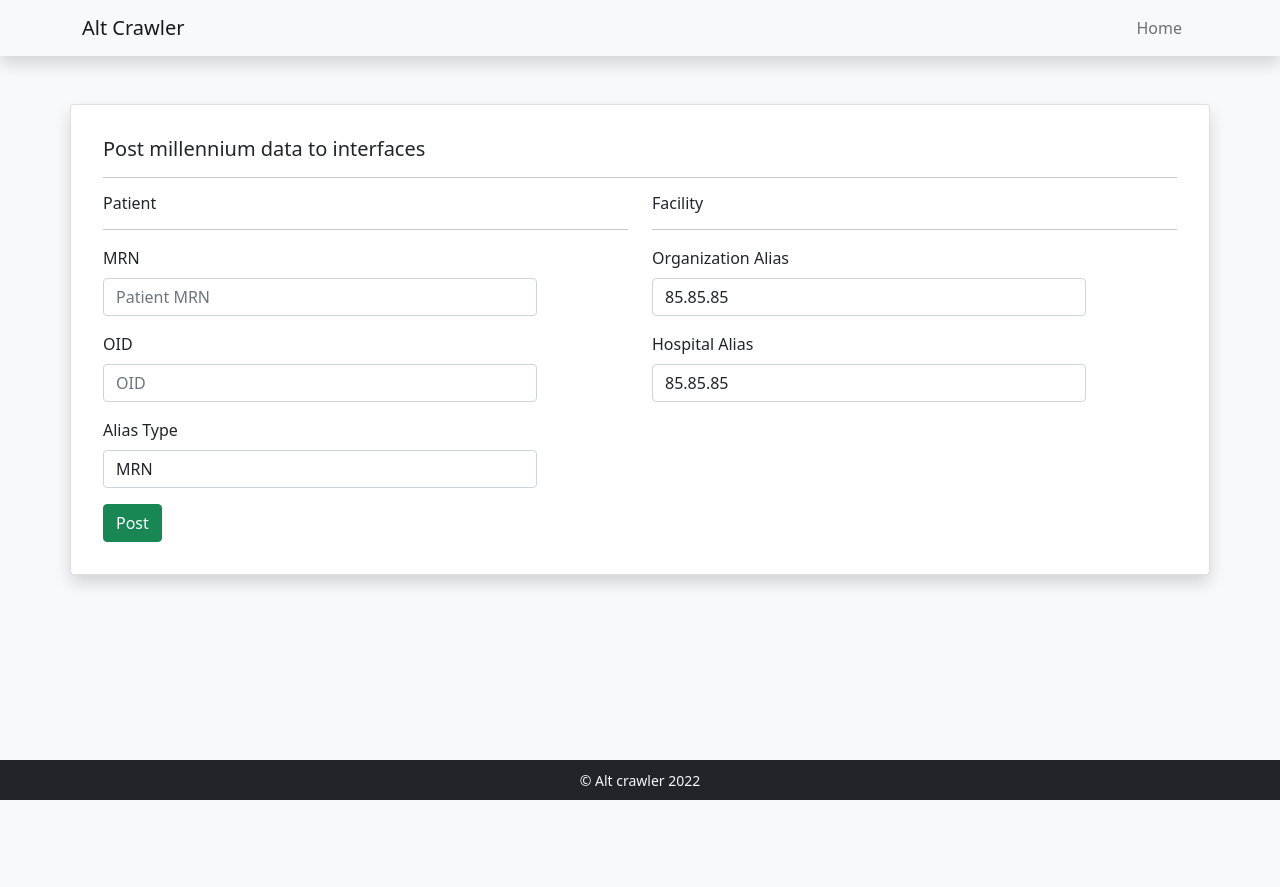
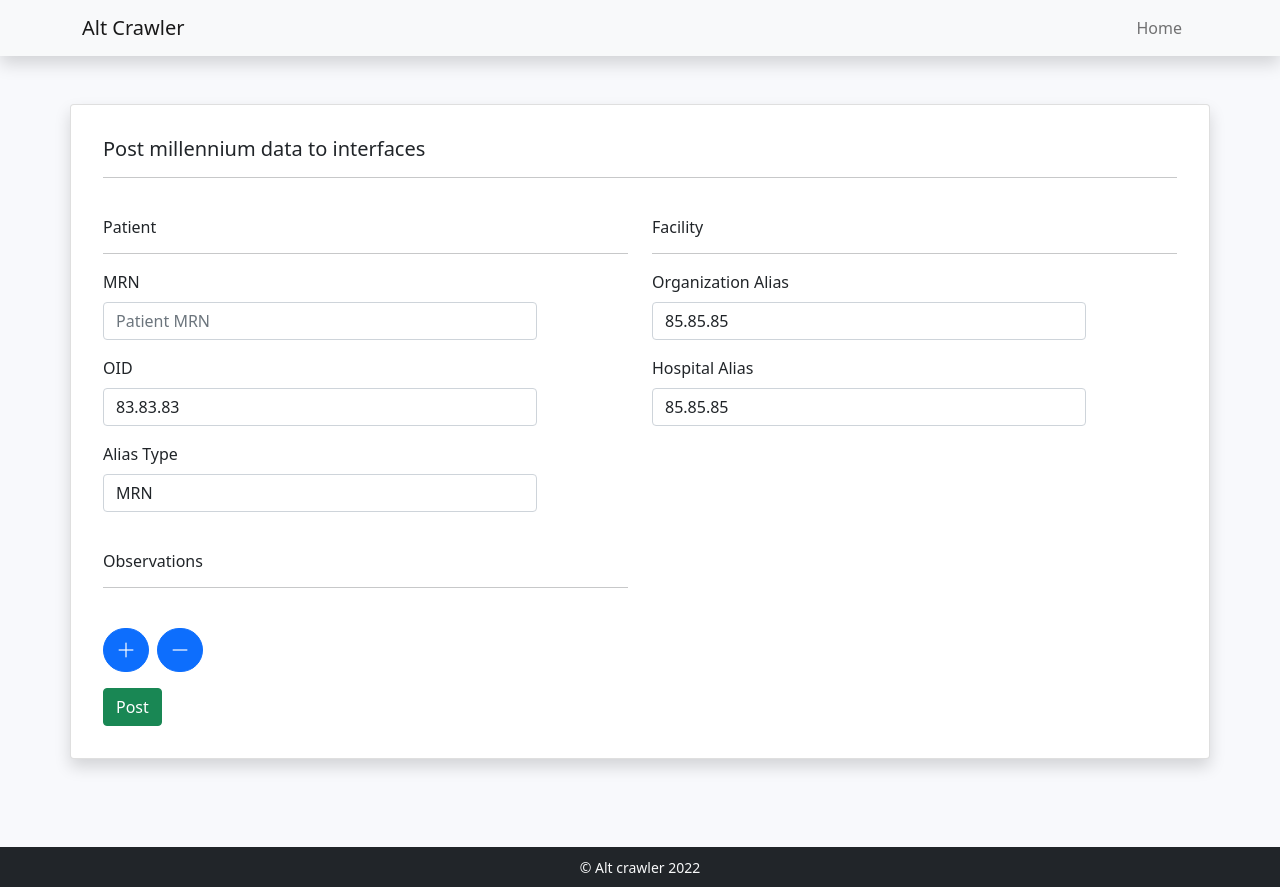
Before and after one commit to kaushikbhat07/altcrawler, a React (Create React App) app: page / in a window 1280 px wide. Before the commit the page ends 800 px from the top, so only its background shows below. Built offline with nearby package versions, Linux system fonts and the light colour scheme.

Commit message:
Form for observations with increase, decrease count using hooks

```diff
--- a/src/models/ObjectFormat.js
+++ b/src/models/ObjectFormat.js
@@ -1,4 +1,5 @@
 export const ObjectFormat = {
+    observationsInformation: {
         organizationAlias: "85.85.85",
         hospitalAlias: "85.85.85",
         patient: {
@@ -37,4 +38,5 @@ export const ObjectFormat = {
             },
         ],
         tempStoreDataMap: null,
+    },
 };
--- a/src/vitals/VitalsContainer.js
+++ b/src/vitals/VitalsContainer.js
@@ -2,11 +2,23 @@ import React, { Component } from "react";
 import Row from "react-bootstrap/Row";
 import Card from "react-bootstrap/Card";
 import VitalsForm from "./VitalsForm";
+import { ObjectFormat } from "../models/ObjectFormat";
 
 export default class VitalsContainer extends Component {
     state = {
         form: {
             validated: false,
+        },
+        observations: [],
+        patientAliases: {
+            alias: "",
+            assignAuth: null,
+            aliasType: "MRN",
+            OID: "83.83.83",
+        },
+        facility: {
+            organizationAlias: "85.85.85",
+            hospitalAlias: "85.85.85",
         },
     };
 
@@ -22,7 +34,38 @@ export default class VitalsContainer extends Component {
         //     },
         // });
         // console.log("handleFormChange: ");
-        console.log("handleFormChange");
+        // console.log("handleFormChange");
+    };
+
+    /**
+     * Copy observations values to state
+     */
+    handleObservationsChange = (event) => {};
+
+    /**
+     * Copy patient alias values to state
+     */
+    handlePatientAliasesChange = (event) => {
+        console.log("handlePatientAliasesChange");
+        this.setState({
+            patientAliases: {
+                ...this.state.patientAliases,
+                [event.target.name]: event.target.value,
+            },
+        });
+    };
+
+    /**
+     * Copy patient alias values to state
+     */
+    handleFacilityChange = (event) => {
+        console.log("handleFacilityChange");
+        this.setState({
+            facility: {
+                ...this.state.facility,
+                [event.target.name]: event.target.value,
+            },
+        });
     };
 
     /**
@@ -45,6 +88,26 @@ export default class VitalsContainer extends Component {
             console.log("OK for submission");
 
             // call api
+
+            console.log(JSON.stringify(ObjectFormat));
+            // fetch(
+            //     "http://win10d-05876:50110/criticaloutcomes-interfaces/rest/observations",
+            //     {
+            //         method: "POST",
+            //         body: JSON.stringify(ObjectFormat),
+            //         headers: {
+            //             "Content-Type": "application/json",
+            //             Accept: "*/*",
+            //         },
+            //     }
+            // )
+            //     .then((response) => {
+            //         console.log(response.status);
+            //         return response.statusText;
+            //     })
+            //     .then((error) => {
+            //         console.error(error);
+            //     });
         }
     };
 
@@ -70,6 +133,12 @@ export default class VitalsContainer extends Component {
                             <VitalsForm
                                 handleSubmit={this.handleSubmit}
                                 handleFormChange={this.handleFormChange}
+                                facility={this.state.facility}
+                                handleFacilityChange={this.handleFacilityChange}
+                                patientAliases={this.state.patientAliases}
+                                handlePatientAliasesChange={
+                                    this.handlePatientAliasesChange
+                                }
                                 form={this.state.form}
                             />
                         </div>
--- a/src/vitals/VitalsForm.js
+++ b/src/vitals/VitalsForm.js
@@ -1,17 +1,77 @@
-import React from "react";
+import React, { useState, useEffect } from "react";
 import Form from "react-bootstrap/Form";
 import Col from "react-bootstrap/Col";
 import Button from "react-bootstrap/Button";
 import Row from "react-bootstrap/Row";
 
-const VitalsForm = ({ form, handleSubmit, handleFormChange }) => (
+function RenderObservationsForm({ counter, facility, handleFacilityChange }) {
+    console.log(counter);
+    if (counter === 0) return <></>;
+
+    return (
+        <Col md={8}>
+            <Form.Group md={12} as={Col} controlId="observationsControl">
+                <Form.Label>Observations</Form.Label>
+                <Form.Control
+                    required
+                    type="text"
+                    name="organizationAlias"
+                    placeholder="Organization Alias"
+                    onChange={handleFacilityChange}
+                    defaultValue={facility.organizationAlias}
+                />
+                <Form.Control.Feedback>Looks good!</Form.Control.Feedback>
+                <Form.Control.Feedback type="invalid">
+                    Please provide a valid Organization Alias.
+                </Form.Control.Feedback>
+            </Form.Group>
+        </Col>
+    );
+}
+
+function VitalsForm({
+    form,
+    handleSubmit,
+    handleFormChange,
+    facility,
+    handleFacilityChange,
+    patientAliases,
+    handlePatientAliasesChange,
+}) {
+    const [counter, setCounter] = useState(0);
+    const [obs, setObs] = useState([]);
+
+    const alterObservations = (counter) => {
+        if (counter < 0) return <></>;
+
+        setCounter(counter);
+        var obs = [];
+        for (var i = 0; i < counter; i++) {
+            obs.push(
+                <RenderObservationsForm
+                    key={i}
+                    counter={counter}
+                    facility={facility}
+                    handleFacilityChange={handleFacilityChange}
+                />
+            );
+        }
+        setObs(obs);
+    };
+
+    useEffect(() => {}, [counter, obs]);
+    return (
         <Form noValidate validated={form.validated} onSubmit={handleSubmit}>
             <Row>
-            <div className="col-lg-6 col-md-6 col-sm-12 col-12">
+                <div className="mt-4 col-lg-6 col-md-6 col-sm-12 col-12">
                     <h6>Patient</h6>
                     <hr />
                     <Row className="mb-3">
-                    <Form.Group md={10} as={Col} controlId="validationCustom01">
+                        <Form.Group
+                            md={10}
+                            as={Col}
+                            controlId="validationCustom01"
+                        >
                             <Form.Label>MRN</Form.Label>
                             <Form.Control
                                 required
@@ -19,6 +79,7 @@ const VitalsForm = ({ form, handleSubmit, handleFormChange }) => (
                                 name="mrn"
                                 placeholder="Patient MRN"
                                 onChange={handleFormChange}
+                                defaultValue={patientAliases.alias}
                             />
                             <Form.Control.Feedback>
                                 Looks good!
@@ -29,7 +90,11 @@ const VitalsForm = ({ form, handleSubmit, handleFormChange }) => (
                         </Form.Group>
                     </Row>
                     <Row className="mb-3">
-                    <Form.Group md={10} as={Col} controlId="validationCustom02">
+                        <Form.Group
+                            md={10}
+                            as={Col}
+                            controlId="validationCustom02"
+                        >
                             <Form.Label>OID</Form.Label>
                             <Form.Control
                                 required
@@ -37,6 +102,7 @@ const VitalsForm = ({ form, handleSubmit, handleFormChange }) => (
                                 name="OID"
                                 placeholder="OID"
                                 onChange={handleFormChange}
+                                defaultValue={patientAliases.OID}
                             />
                             <Form.Control.Feedback>
                                 Looks good!
@@ -47,15 +113,19 @@ const VitalsForm = ({ form, handleSubmit, handleFormChange }) => (
                         </Form.Group>
                     </Row>
                     <Row className="mb-3">
-                    <Form.Group md={10} as={Col} controlId="validationCustom03">
+                        <Form.Group
+                            md={10}
+                            as={Col}
+                            controlId="validationCustom03"
+                        >
                             <Form.Label>Alias Type</Form.Label>
                             <Form.Control
                                 required
                                 type="text"
                                 name="aliasType"
                                 placeholder="Alias Type"
-                            onChange={handleFormChange}
-                            defaultValue="MRN"
+                                onChange={handlePatientAliasesChange}
+                                defaultValue={patientAliases.aliasType}
                             />
                             <Form.Control.Feedback>
                                 Looks good!
@@ -66,19 +136,23 @@ const VitalsForm = ({ form, handleSubmit, handleFormChange }) => (
                         </Form.Group>
                     </Row>
                 </div>
-            <div className="col-lg-6 col-md-6 col-sm-12 col-12">
+                <div className="mt-4 col-lg-6 col-md-6 col-sm-12 col-12">
                     <h6>Facility</h6>
                     <hr />
                     <Row className="mb-3">
-                    <Form.Group md={10} as={Col} controlId="validationCustom04">
+                        <Form.Group
+                            md={10}
+                            as={Col}
+                            controlId="validationCustom04"
+                        >
                             <Form.Label>Organization Alias</Form.Label>
                             <Form.Control
                                 required
                                 type="text"
                                 name="organizationAlias"
                                 placeholder="Organization Alias"
-                            onChange={handleFormChange}
-                            defaultValue="85.85.85"
+                                onChange={handleFacilityChange}
+                                defaultValue={facility.organizationAlias}
                             />
                             <Form.Control.Feedback>
                                 Looks good!
@@ -89,15 +163,19 @@ const VitalsForm = ({ form, handleSubmit, handleFormChange }) => (
                         </Form.Group>
                     </Row>
                     <Row className="mb-3">
-                    <Form.Group md={10} as={Col} controlId="validationCustom05">
+                        <Form.Group
+                            md={10}
+                            as={Col}
+                            controlId="validationCustom05"
+                        >
                             <Form.Label>Hospital Alias</Form.Label>
                             <Form.Control
                                 required
                                 type="text"
                                 name="hospitalAlias"
                                 placeholder="Hospital Alias"
-                            onChange={handleFormChange}
-                            defaultValue="85.85.85"
+                                onChange={handleFacilityChange}
+                                defaultValue={facility.hospitalAlias}
                             />
                             <Form.Control.Feedback>
                                 Looks good!
@@ -108,11 +186,41 @@ const VitalsForm = ({ form, handleSubmit, handleFormChange }) => (
                         </Form.Group>
                     </Row>
                 </div>
+                <div className="mt-4 col-lg-6 col-md-6 col-sm-12 col-12">
+                    <h6>Observations</h6>
+                    <hr />
+                    <Row className="mb-3">
+                        {obs}
+                        <Col md={4}>
+                            <div className="mt-3 pt-2">
+                                <Button
+                                    variant="primary"
+                                    className="rounded-pill me-2"
+                                    onClick={() =>
+                                        alterObservations(counter + 1)
+                                    }
+                                >
+                                    <i className="fs-5 bi bi-plus-lg"></i>
+                                </Button>
+                                <Button
+                                    variant="primary"
+                                    className="rounded-pill"
+                                    onClick={() =>
+                                        alterObservations(counter - 1)
+                                    }
+                                >
+                                    <i className="fs-5 bi bi-dash-lg"></i>
+                                </Button>
+                            </div>
+                        </Col>
+                    </Row>
+                </div>
             </Row>
             <Button type="submit" variant="success">
                 Post
             </Button>
         </Form>
     );
+}
 
 export default VitalsForm;
```
Also changed, not shown: src/models/PatientAlias.js (added, +8 -0 lines), 1 other file (tests, documents, lock files or other folders). Lines whose indentation alone changed are shown as unchanged.
